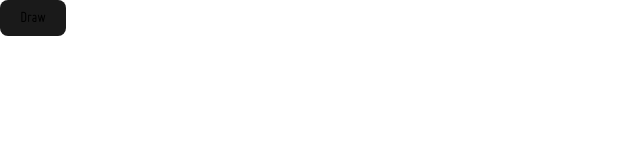
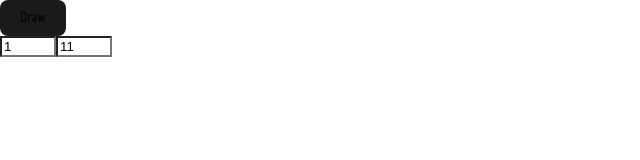
Before and after one commit to soraeee/cardigan, a React (Vite) app in the folder card-draw/: page / in a window 1280 px wide. Shown: the top 160 px of the page, without its empty margins (0-640 px from the left). Built offline with nearby package versions, Linux system fonts and the light colour scheme.

Commit message:
Add ability to clamp draws to tier ranges

```diff
--- a/card-draw/src/CardDraw.tsx
+++ b/card-draw/src/CardDraw.tsx
@@ -1,5 +1,5 @@
 import chartJSON from './pack.json'
-import { useState } from 'react';
+import { useState, useEffect } from 'react';
 import './index.css'
 import './reset.css'
 import Card from './Card';
@@ -26,6 +26,19 @@ function CardDraw() {
 
 	// Current card draw state
 	const [spread, setSpread] = useState<Chart[]>([])
+	const [range, setRange] = useState<number[]>([1, 11])
+	const [eligibleCharts, setEligibleCharts] = useState<number[]>([])
+
+	// init
+	useEffect(() => {
+		let chartIds: number[] = []
+		// Chart IDs remaining in the pool
+		// Todo: reduce this to selected tiers
+		for (let i = 0; i < chartarr.length; i++) {
+			chartIds[i] = i
+		}
+		setEligibleCharts(chartIds)
+	}, [])
 
 	// Process chart metadata to something that we actually need
 	chartJSON.charts.forEach(chart => {
@@ -65,13 +78,6 @@ function CardDraw() {
 		}
 	});
 
-	// Chart IDs remaining in the pool
-	// Todo: reduce this to selected tiers
-	const chartIds: number[] = []
-	for (let i = 0; i < chartarr.length; i++) {
-		chartIds[i] = i
-	}
-
 	function swapIndices(a: number, b: number, array: number[]) {
 		const c = array[a]
 		array[a] = array[b]
@@ -82,8 +88,30 @@ function CardDraw() {
 		return Math.floor(Math.random() * max);
 	}
 
+	// Change draw range
+	function changeDrawRange(a: number, b: number) {
+		// clamp a, b to [0, 11]
+		const min = 0
+		const max = 11
+		a = Math.min(Math.max(a, min), b)
+		b = Math.min(Math.max(b, a), max)
+
+		setRange([a, b])
+
+		// Change eligible IDs to be within range
+		let chartIds: number[] = []
+		let chartsInRange: Chart[] = chartarr.filter((chart) => {
+			return chart["tier"] >= a && chart["tier"] <= b
+		})
+		chartsInRange.forEach((chart) => {
+			chartIds.push(chart.id)
+		})
+		setEligibleCharts(chartIds)
+	}
+
 	// Draw n number of charts from the available pool
 	function draw() {
+		let chartIds: number[] = eligibleCharts
 		// Fisher-Yates shuffle
 		for (let i = chartIds.length - 1; i >= 0; i--) {
 			swapIndices(i, getRandomInt(i), chartIds);
@@ -111,10 +139,16 @@ function CardDraw() {
 		<>
 			<div className="header">
 				<button onClick={draw} className="button">Draw</button>
+				{/* Probably want to seperate this out into a sidebar or something, lol */}
+				{/* Could be slightly better - input is a bit jank, could have a "Set" button. dunno */}
+				<div className="settings">
+					<input type="number" min="1" step="1" max="11" value={range[0]} onChange={e => { changeDrawRange(Number(e.currentTarget.value), range[1]) }} />
+					<input type="number" min="1" step="1" max="11" value={range[1]} onChange={e => { changeDrawRange(range[0], Number(e.currentTarget.value)) }} />
+				</div>
 			</div>
 			<div className="cardDisplay">
 				{spread.map((chart) => {
-					return(<Card chart = {chart}/>)
+					return (<Card key={chart.id} chart={chart} />)
 				})}
 			</div>
 		</>
```
